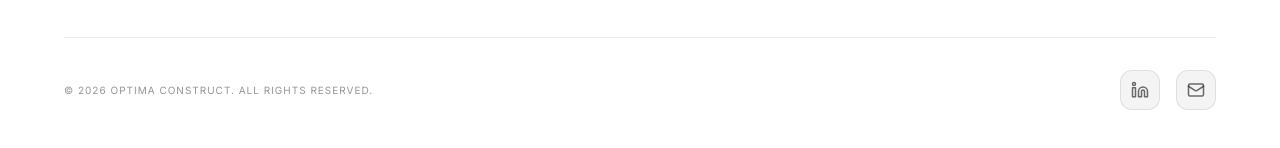
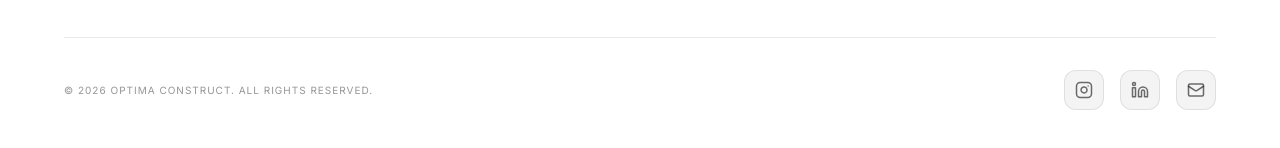
Before and after one commit to Mheek-frosh/OptimaConstruct, a React (Vite) app: page / in a window 1280 px wide. Shown: the part 3966-4114 px from the top of the page. Built offline with nearby package versions, Linux system fonts and the light colour scheme.

Commit message:
added ig link

```diff
--- a/src/components/Footer.jsx
+++ b/src/components/Footer.jsx
@@ -1,6 +1,6 @@
 import React, { useState } from 'react';
 import { Link } from 'react-router-dom';
-import { Linkedin, Mail } from 'lucide-react';
+import { Linkedin, Mail, Instagram } from 'lucide-react';
 import Logo from './Logo';
 import { useTheme } from '../context/ThemeContext';
 
@@ -74,6 +74,9 @@ const Footer = () => {
             © {new Date().getFullYear()} Optima Construct. All rights reserved.
           </p>
           <div className="flex gap-4">
+            <a href="https://www.instagram.com/optimaconstructai?igsh=ZDQ1aDB2NXRteDE4&utm_source=qr" target="_blank" rel="noopener noreferrer" className="w-10 h-10 rounded-xl bg-charcoal/5 dark:bg-white/5 border border-charcoal/10 dark:border-white/10 flex items-center justify-center text-charcoal/70 dark:text-white/60 hover:text-charcoal dark:hover:text-white hover:border-charcoal/20 dark:hover:border-white/20 transition-all" aria-label="Instagram">
+              <Instagram size={18} />
+            </a>
             <a href="https://linkedin.com" target="_blank" rel="noopener noreferrer" className="w-10 h-10 rounded-xl bg-charcoal/5 dark:bg-white/5 border border-charcoal/10 dark:border-white/10 flex items-center justify-center text-charcoal/70 dark:text-white/60 hover:text-charcoal dark:hover:text-white hover:border-charcoal/20 dark:hover:border-white/20 transition-all" aria-label="LinkedIn">
               <Linkedin size={18} />
             </a>
```
